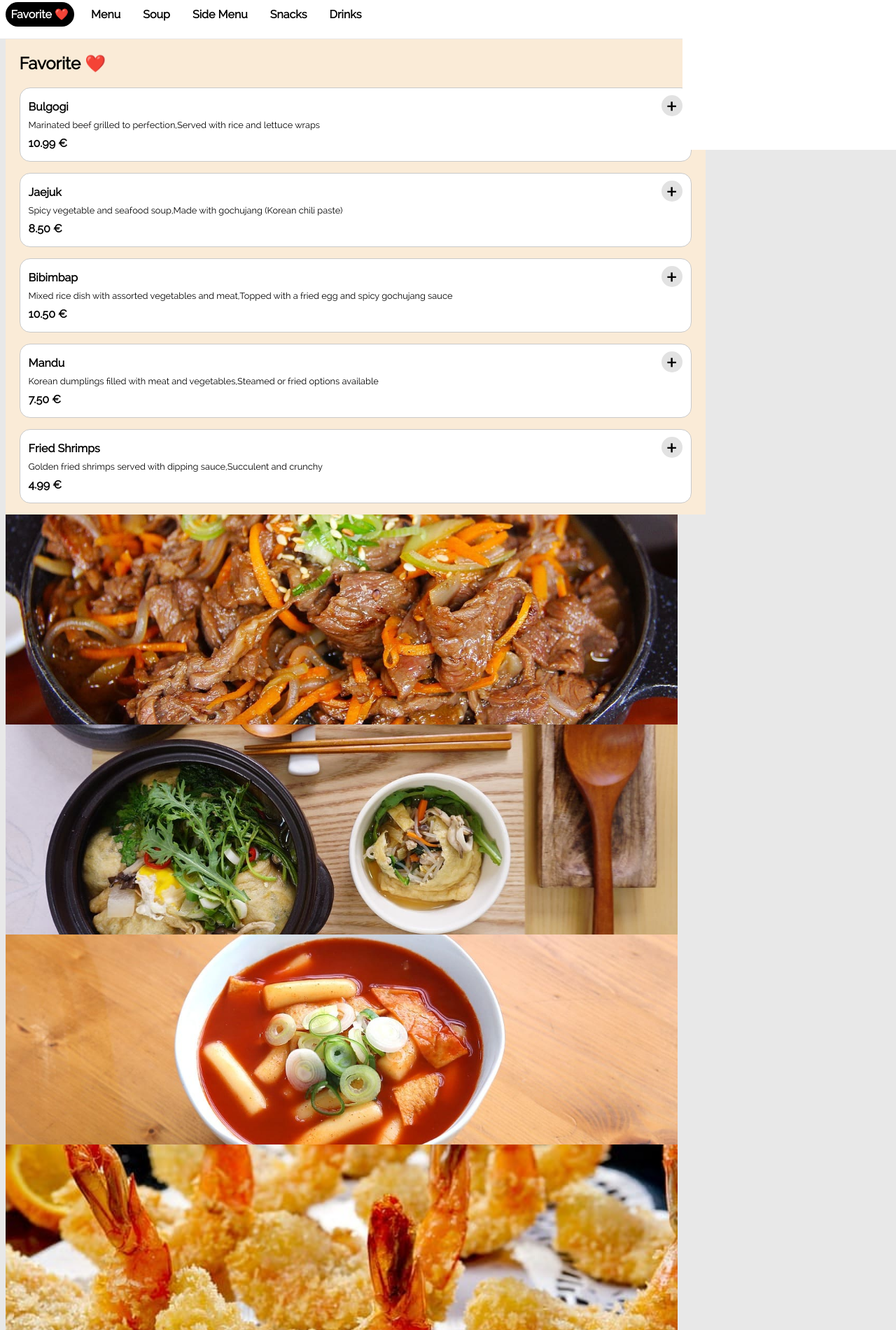
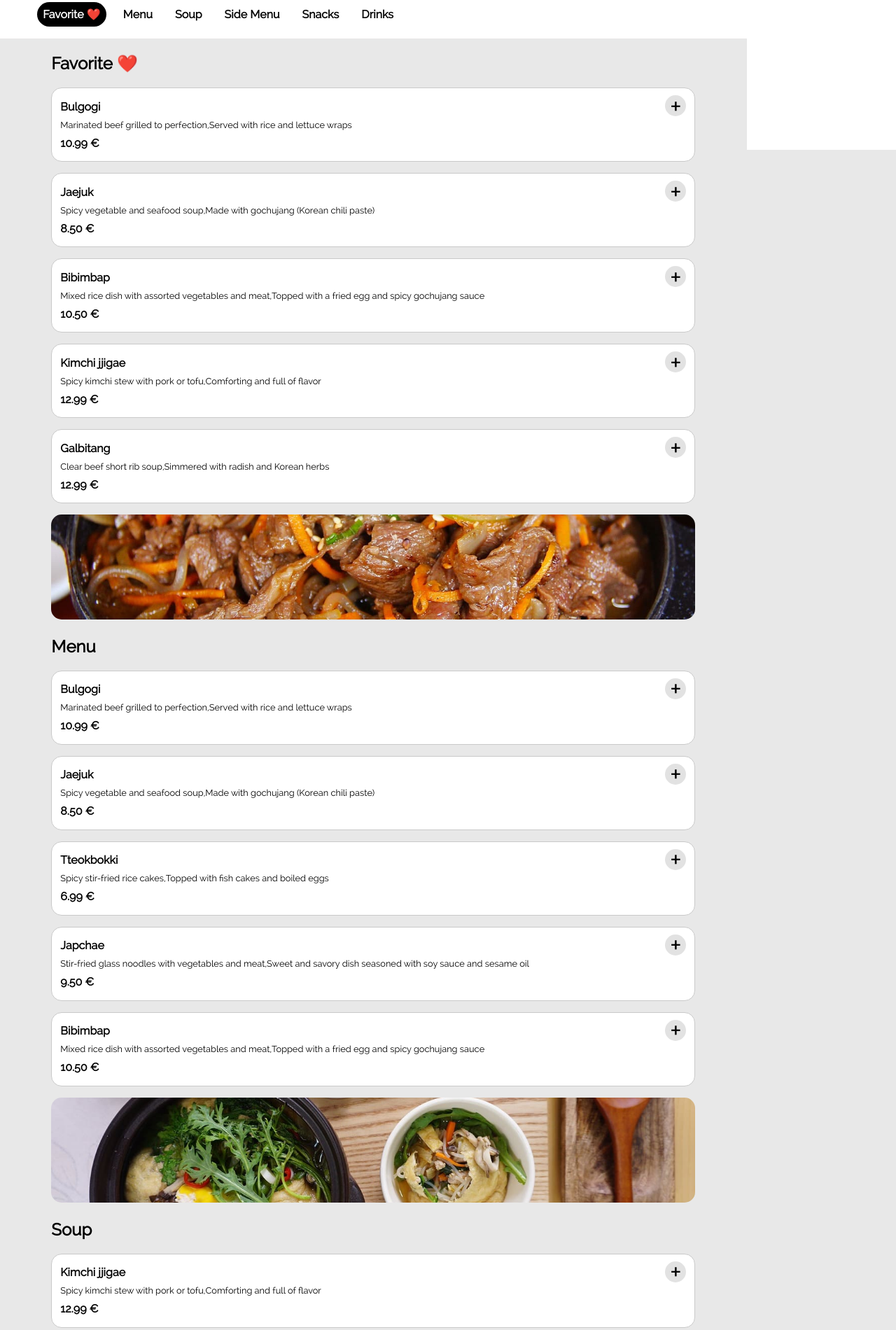
Before and after one commit to hanbit10/DeveloperAkademie-Lieferando, a plain HTML site: page bitLieferando/index.html in a window 1280 px wide. Shown: the part 657-2557 px from the top of the page at 70% size. Drawn offline with Linux system fonts and the light colour scheme.

Commit message:
Javascript and Menu update

```diff
--- a/bitLieferando/index.html
+++ b/bitLieferando/index.html
@@ -63,29 +63,55 @@
           </div>
         </nav>
         <section id="favoriteDishContent" class="dish-section">
-          <div class="dish-element">
+          <div class="dish-container">
+            <div class="dish-content">
               <h2>Favorite ❤️</h2>
               <div id="getFavorite"></div>
             </div>
+          </div>
         </section>
         <section id="mainDishContent" class="dish-content">
+          <div class="dish-container">
+            <div class="dish-content">
               <img class="dish-img" src="/bitLieferando/assets/imgs/main.jpg" alt="" />
+              <h2>Menu</h2>
+              <div id="getMenu"></div>
+            </div>
+          </div>
         </section>
         <section id="mainDishContent2" class="dish-content">
+          <div class="dish-container">
+            <div class="dish-content">
               <img class="dish-img" src="/bitLieferando/assets/imgs/tang.jpg" alt="" />
+              <h2>Soup</h2>
+              <div id="getSoup"></div>
+            </div>
+          </div>
         </section>
         <section id="sideDishContent" class="dish-content">
+          <div class="dish-container">
+            <div class="dish-content">
               <img class="dish-img" src="/bitLieferando/assets/imgs/sidedish.jpg" alt="" />
+            </div>
+          </div>
         </section>
         <section id="sideDishContent2" class="dish-content">
+          <div class="dish-container">
+            <div class="dish-content">
               <img class="dish-img" src="/bitLieferando/assets/imgs/fried.jpg" alt="" />
+            </div>
+          </div>
         </section>
         <section id="sideDishContent3" class="dish-content">
+          <div class="dish-container">
+            <div class="dish-content">
               <img class="dish-img" src="/bitLieferando/assets/imgs/drinks.jpg" alt="" />
+            </div>
+          </div>
         </section>
       </div>
 
-      <div class="calc-content">This is calcuator</div>
+      <div class="calc-content">This is calculator</div>
     </div>
     <footer w3-include-html="/bitLieferando/components/footer/footer.html"></footer>
     <script>
--- a/bitLieferando/script.js
+++ b/bitLieferando/script.js
@@ -33,11 +33,20 @@ let menus = [
     price: "9.50",
     description: ["Stir-fried glass noodles with vegetables and meat", "Sweet and savory dish seasoned with soy sauce and sesame oil"],
   },
-
   {
     food: "Bibimbap",
     price: "10.50",
     description: ["Mixed rice dish with assorted vegetables and meat", "Topped with a fried egg and spicy gochujang sauce"],
+  },
+  {
+    food: "Kimchi jjigae",
+    price: "12.99",
+    description: ["Spicy kimchi stew with pork or tofu", "Comforting and full of flavor"],
+  },
+  {
+    food: "Galbitang",
+    price: "12.99",
+    description: ["Clear beef short rib soup", "Simmered with radish and Korean herbs"],
   },
   {
     food: "Mandu",
@@ -74,18 +83,6 @@ let menus = [
     price: "4.00",
     description: ["Deep-fried breaded mozzarella cheese sticks", "Served with marinara sauce"],
   },
-
-  {
-    food: "Kimchi jjigae",
-    price: "8.99",
-    description: ["Spicy kimchi stew with pork or tofu", "Comforting and full of flavor"],
-  },
-  {
-    food: "Galbitang",
-    price: "12.99",
-    description: ["Clear beef short rib soup", "Simmered with radish and Korean herbs"],
-  },
-
   {
     food: "Soda",
     price: "2.50",
@@ -149,11 +146,24 @@ let selects = {
 
 function render() {
   renderFavorite();
+  renderMenu();
+  renderSoup();
 }
 
 function getId(el) {
   let element = document.getElementById(el);
   return element;
+}
+
+function getMenuData(index) {
+  let menu = menus[index];
+  return /*html*/ `
+  <div class="dish-menu">
+    <div class="dish-menu-title"> ${menu["food"]} </div>
+    <span class="dish-menu-desc"> ${menu["description"]} </span>
+    <div class="dish-menu-price"> ${menu["price"]} € </div>
+    <div class="dish-menu-add">+</div>
+  </div>`;
 }
 
 function renderFavorite() {
@@ -165,13 +175,30 @@ function renderFavorite() {
 }
 
 function getFavorite(index) {
-  let menu = menus[index];
-  return /*html*/ `
-  <div class="dish-menu">
-    <div class="dish-menu-title"> ${menu["food"]} </div>
-    <span class="dish-menu-desc"> ${menu["description"]} </span>
-    <div class="dish-menu-price"> ${menu["price"]} € </div>
-    <div class="dish-menu-add">+</div>
-  </div>
-  `;
+  let menu = getMenuData(index);
+  return menu;
 }
+
+function renderMenu() {
+  let element = getId("getMenu");
+  for (let i = 0; i < 5; i++) {
+    element.innerHTML += getMenu(i);
+  }
+}
+
+function getMenu(index) {
+  let menu = getMenuData(index);
+  return menu;
+}
+
+function renderSoup() {
+  let element = getId("getSoup");
+  for (let i = 5; i < 7; i++) {
+    element.innerHTML += getSoup(i);
+  }
+}
+
+function getSoup(index) {
+  let menu = getMenuData(index);
+  return menu;
+}
--- a/bitLieferando/style.css
+++ b/bitLieferando/style.css
@@ -178,8 +178,9 @@ nav {
 .dish-img {
   width: 100%;
   max-width: 960px;
-  height: 300px;
+  height: 150px;
   object-fit: cover;
+  border-radius: 15px;
 }
 
 .main-content {
@@ -191,18 +192,21 @@ nav {
 }
 
 .dish-section {
+  display: flex;
+  flex-direction: column;
+  align-items: center;
+}
+
+.dish-container {
+  display: flex;
+  flex-direction: column;
   width: 100%;
   max-width: 960px;
-  display: flex;
-  flex-direction: column;
-  align-items: flex-start;
 }
 
-.dish-element {
-  width: 100%;
+.dish-content {
   padding-left: 20px;
   padding-right: 20px;
-  background-color: antiquewhite;
 }
 
 .dish-menu {
@@ -228,6 +232,7 @@ nav {
 }
 
 .dish-menu-desc {
+  width: 90%;
   font-size: 0.8rem;
 }
 
@@ -250,12 +255,11 @@ nav {
 }
 
 .calc-content {
-  position: -webkit-sticky;
   position: sticky;
   top: 0;
   right: 0;
   z-index: 300;
-  width: 400px;
+  width: 20%;
   height: 100vh;
   background-color: #ffffff;
 }
```
Lines whose indentation alone changed are shown as unchanged.
